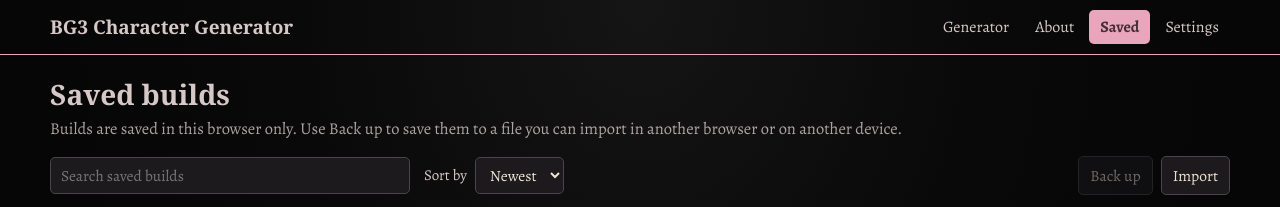
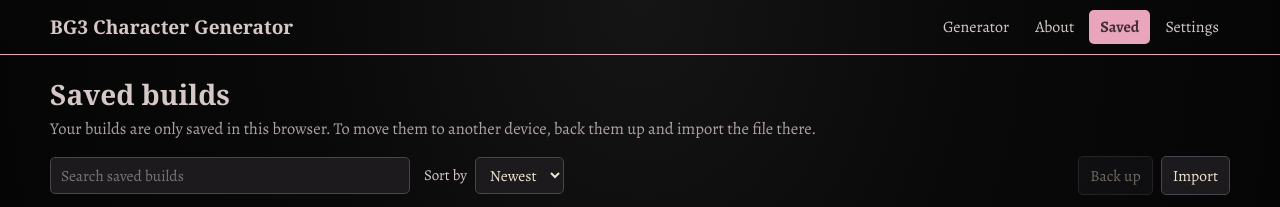
Before and after one commit to TheFallZ/BG3CharacterGenerator, a website: page saved/index.html in a window 1280 px wide. Shown: the top 207 px of the page. Drawn offline with nearby package versions, Linux system fonts and the light colour scheme; a web font is replaced by a local one.

Commit message:
Reword the Saved page intro

```diff
--- a/saved/index.html
+++ b/saved/index.html
@@ -37,7 +37,7 @@
     <h1>Saved builds</h1>
     <div class="notice" id="notice" role="status" aria-live="polite"></div>
   </div>
-  <p class="page-intro">Builds are saved in this browser only. Use Back up to save them to a file you can import in another browser or on another device.</p>
+  <p class="page-intro">Your builds are only saved in this browser. To move them to another device, back them up and import the file there.</p>
 
   <div class="saved-tools">
     <input type="search" id="savedSearch" placeholder="Search saved builds" aria-label="Search saved builds">
```
